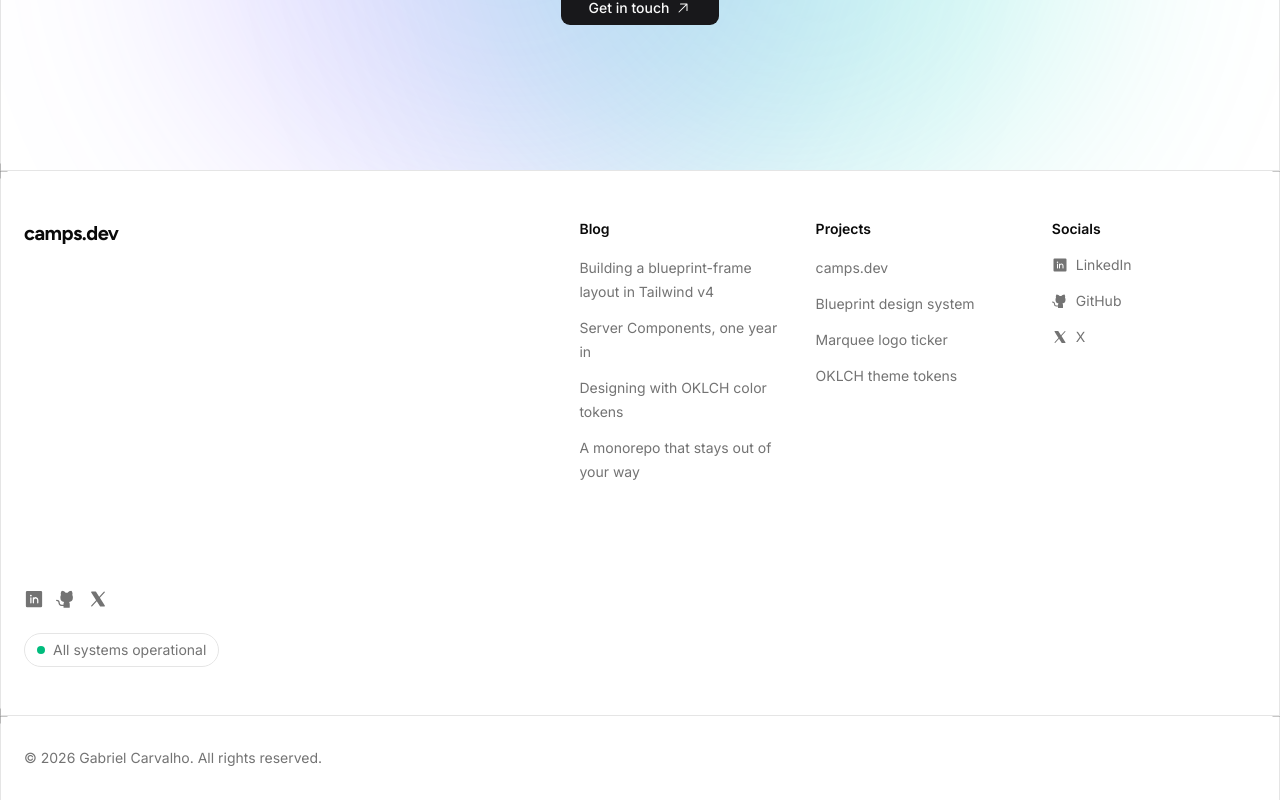
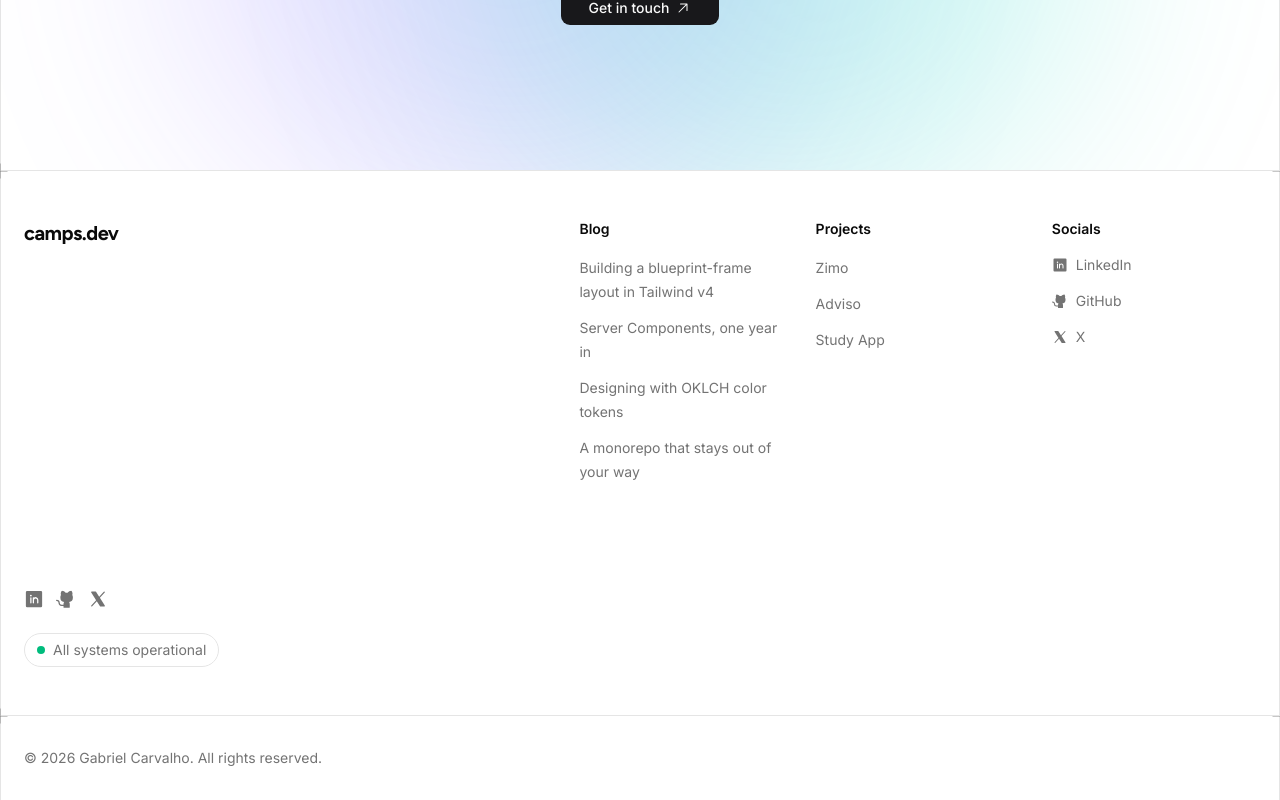
Before and after one commit to gabrielccarvalho/camps.dev, a Next.js app in the folder apps/portfolio/: page / in a window 1280 px wide. Shown: the part 5587-6387 px from the top of the page. Built offline with nearby package versions, Linux system fonts and the light colour scheme.

Commit message:
feat(portfolio): point footer projects at real project links
Replace the placeholder footer project entries with Zimo, Adviso, and
Study App, opening their live sites in a new tab.

```diff
--- a/apps/portfolio/components/sections/footer.tsx
+++ b/apps/portfolio/components/sections/footer.tsx
@@ -22,10 +22,9 @@ const blogLinks = [
 ]
 
 const projectLinks = [
-  { label: "camps.dev", href: "#" },
-  { label: "Blueprint design system", href: "#" },
-  { label: "Marquee logo ticker", href: "#" },
-  { label: "OKLCH theme tokens", href: "#" },
+  { label: "Zimo", href: "https://zimo.com.br/" },
+  { label: "Adviso", href: "https://adviso.com.br/" },
+  { label: "Study App", href: "https://study.app.br/" },
 ]
 
 const socialLinks = [
@@ -178,6 +177,9 @@ function FooterColumn({ title, links }: FooterColumnProps) {
           <li key={link.label}>
             <Link
               href={link.href}
+              {...(link.href.startsWith("http")
+                ? { target: "_blank", rel: "noopener noreferrer" }
+                : {})}
               className="text-sm text-pretty text-muted-foreground transition-colors hover:text-foreground"
             >
               {link.label}
```
